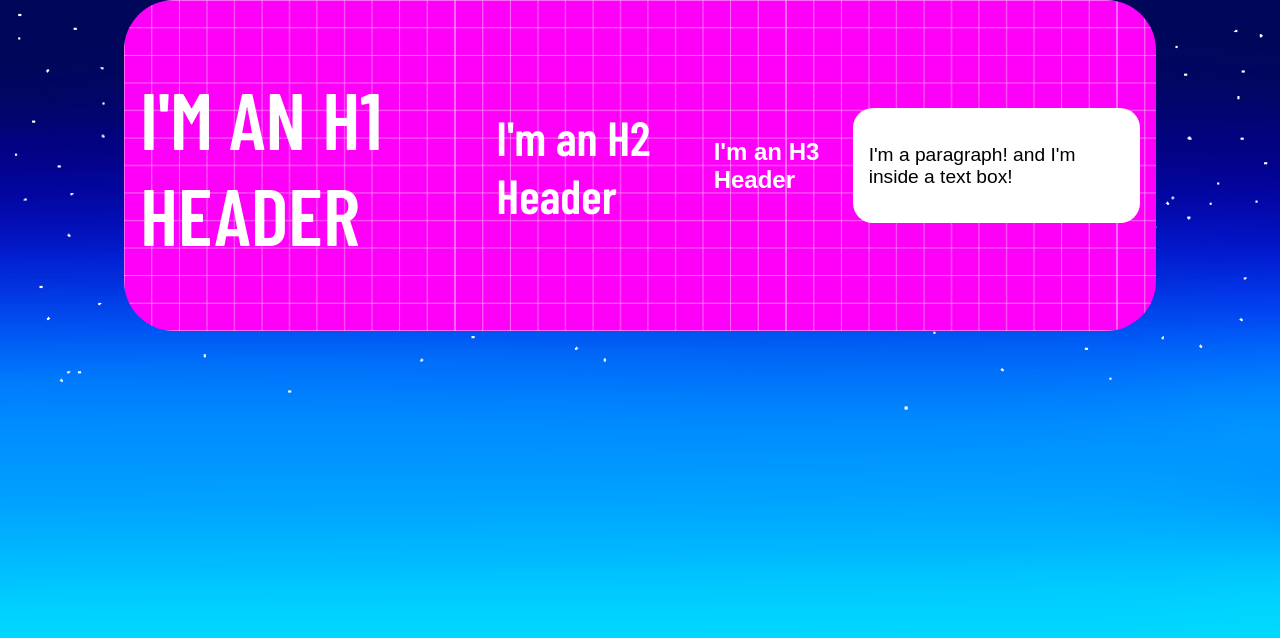
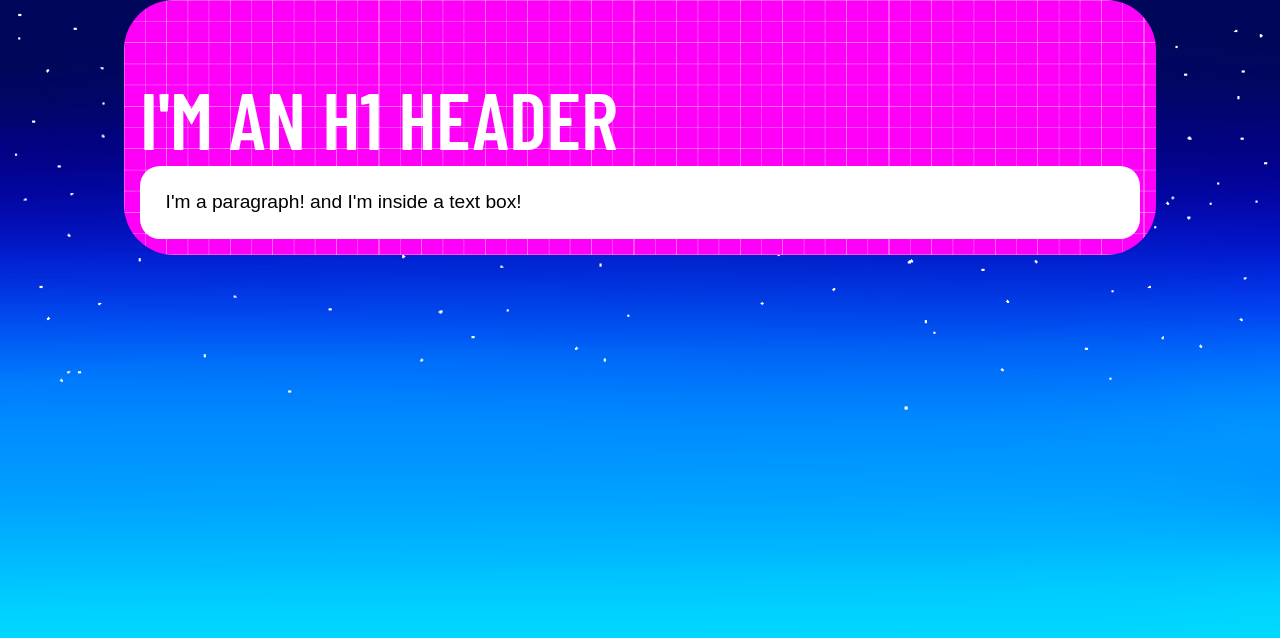
Before and after one commit to Momentum-Team-13/questionbox-team-read-pand-front-end, a React (Create React App) app: page / in a window 1280 px wide. Shown: the top 638 px of the page. Built offline with nearby package versions, Linux system fonts and the light colour scheme.

Commit message:
styling pt 2

```diff
--- a/src/App.css
+++ b/src/App.css
@@ -5,24 +5,28 @@ h1 {
   font-family: 'Barlow Condensed', sans-serif;
   color: white;
   text-transform: uppercase;
+  margin-bottom: 0;
 }
 
 h2 {
   font-size: 3em;
   font-family: 'Barlow Condensed', sans-serif;
   color: white;
+  margin-bottom: 0;
 }
 
 h3 {
   font-size: 1.5em;
   font-family: sans-serif;
   color: white;
+  margin-bottom: 0;
 }
 
 p {
   color: black;
   font-family: sans-serif;
   font-size: 1.2em;
+  margin: .5em;
 }
 body {
   background-image: url('./images/branding/background.jpg');
@@ -37,9 +41,6 @@ body {
   margin: auto;
   background-image: url('./images/branding/grid.png');
   background-size: contain;
-  display: flex;
-  justify-content: center;
-  align-items: center;
   padding: 1em;
   border-radius: 50px;
 }
--- a/src/App.js
+++ b/src/App.js
@@ -3,9 +3,7 @@ import './App.css';
 function App() {
   return (
     <div className="wrap">
-    <h1>I'm an H1 Header </h1>&nbsp;&nbsp;&nbsp;
-    <h2>I'm an H2 Header</h2>&nbsp;&nbsp;&nbsp;
-    <h3>I'm an H3 Header</h3>
+    <h1>I'm an H1 Header </h1>
     <div className="textBox">
     <p>I'm a paragraph! and I'm inside a text box!</p>
     </div>
```
